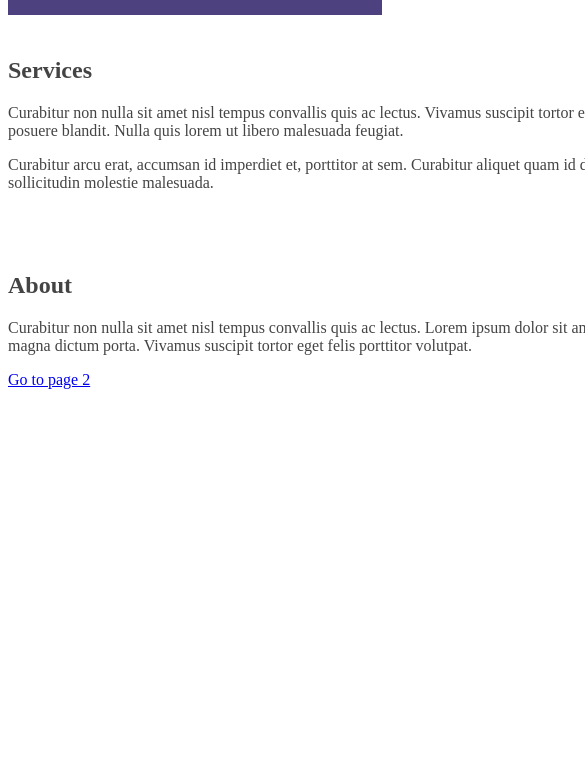
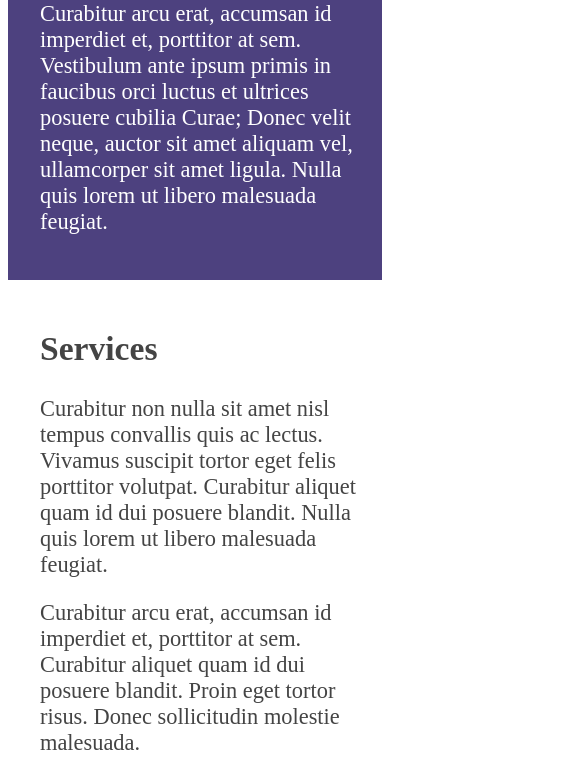
Before and after one commit to mark-williams/gatsby-site, a Gatsby site: page / in a window 390 px wide. Shown: the part 775-1556 px from the top of the page, 585 px wide, since content can reach past the window. Before the commit the page ends 1195 px from the top, so only its background shows below. Built offline with nearby package versions, Linux system fonts and the light colour scheme; Gatsby itself is replaced by a stand-in of ours.

Commit message:
fix: mobile

```diff
--- a/src/components/Hero.js
+++ b/src/components/Hero.js
@@ -7,7 +7,6 @@ const Wrapper = styled.div`
   height: 600px;
   background-image: url(${heroImage});
   background-size: cover;
-  background-position: center;
   background-repeat: no-repeat;
 `;
 const Hero = () => <Wrapper />;
--- a/src/components/SectionBody.js
+++ b/src/components/SectionBody.js
@@ -1,6 +1,14 @@
 import styled from 'styled-components';
 
 export const SectionBody = styled.div`
-  margin: 0 auto;
-  width: 60rem;
+  margin: 0 2rem;
+  font-size: 1.4rem;
+  width: 90%;
+
+  @media (min-width: 700px) {
+    margin: 0 auto;
+    width: 60%;
+    min-width: 40rem;
+    font-size: 1rem;
+  }
 `;
```
